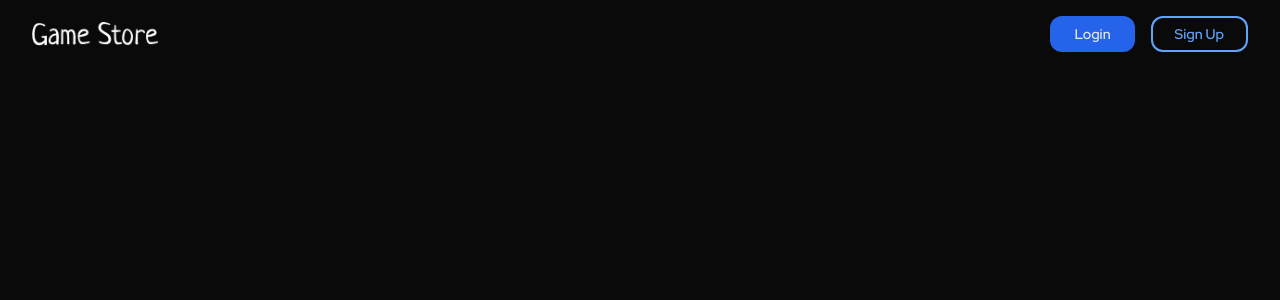
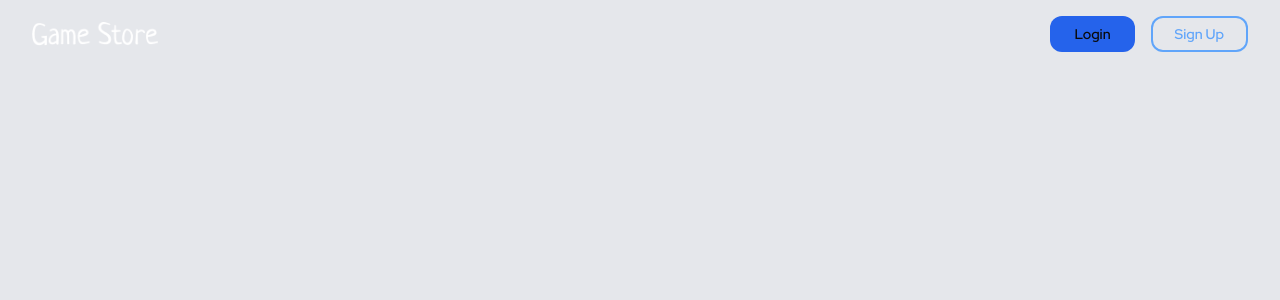
Before and after one commit to DavidAlmonacid/peaku-final-project, a React (Vite) app in the folder client/: page / in a window 1280 px wide. Shown: the top 300 px of the page. Built offline with nearby package versions, Linux system fonts and the light colour scheme.

Commit message:
Update theme color

```diff
--- a/client/src/index.css
+++ b/client/src/index.css
@@ -2,12 +2,8 @@
 @tailwind components;
 @tailwind utilities;
 
-:root {
-  color-scheme: dark;
-}
-
 body {
-  @apply min-w-80 min-h-screen bg-accent-night text-accent-antiflash-white antialiased;
+  @apply min-w-80 min-h-screen bg-accent-antiflash-white text-accent-night antialiased;
 }
 
 button {
```
